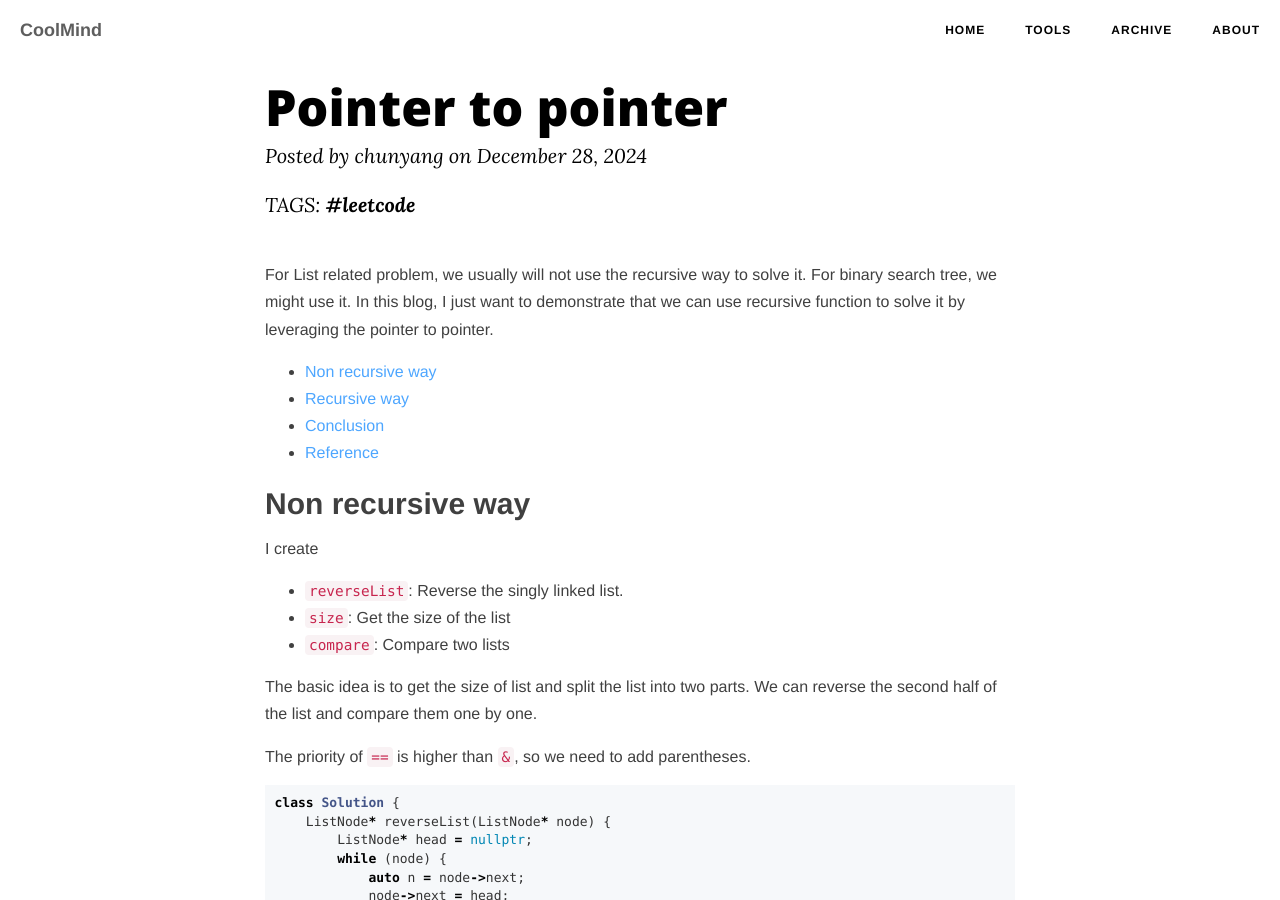
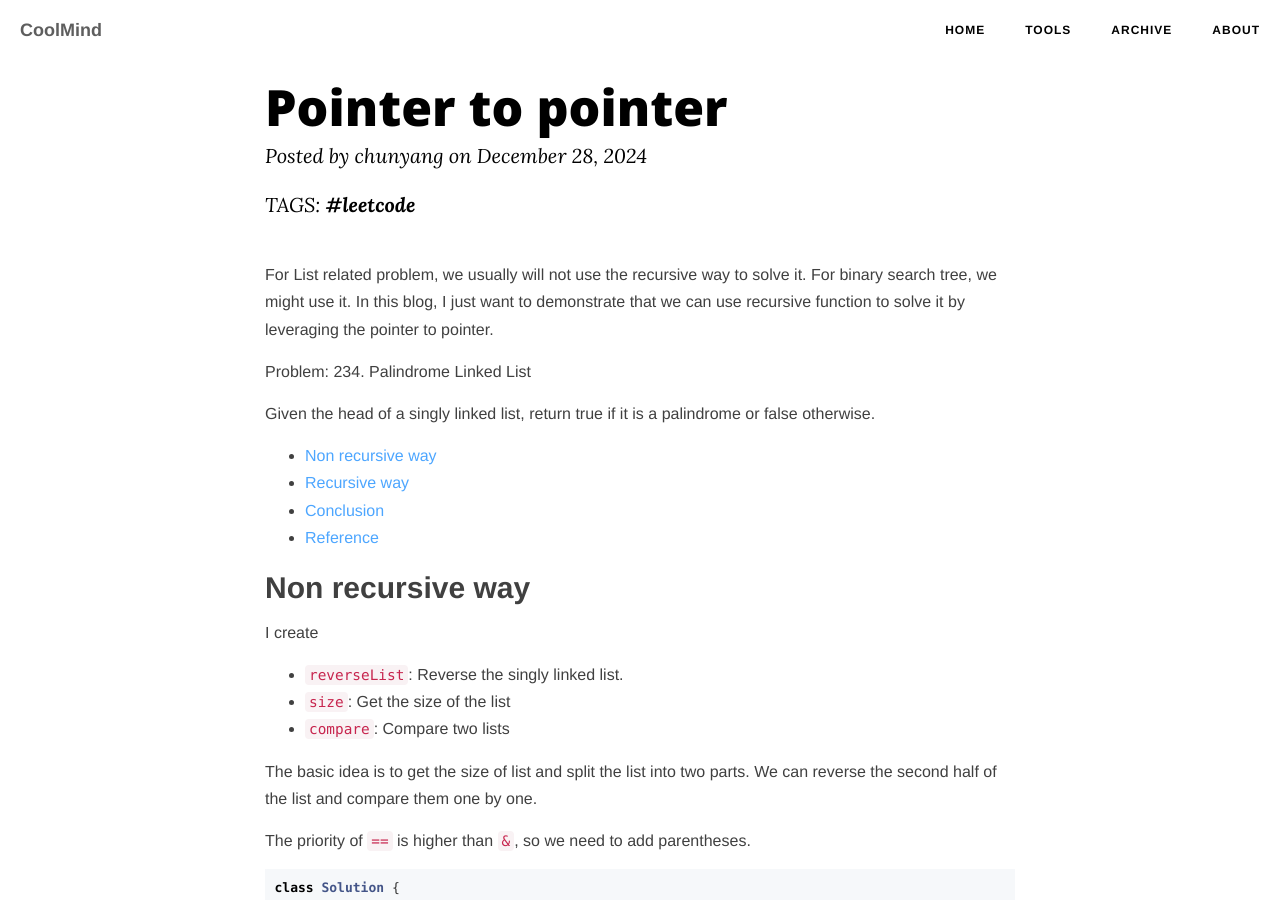
Before and after one commit to chunyang-wen/chunyang-wen.github.io, a Jekyll site: the page built from _posts/2024/2024-12-28-pointer-to-pointer.md, in a window 1280 px wide and 900 px high. Built offline with Jekyll 4.4.1, drawn with Linux system fonts in a browser that asks for light colours; comment, search, counter and statistics services are not loaded.

Commit message:
Update 2024-12-28-pointer-to-pointer.md
Add problem to reduce confusion.

```diff
--- a/_posts/2024/2024-12-28-pointer-to-pointer.md
+++ b/_posts/2024/2024-12-28-pointer-to-pointer.md
@@ -8,6 +8,11 @@ tags: [leetcode]
 For List related problem, we usually will not use the recursive way to solve it. For binary
 search tree, we might use it. In this blog, I just want to demonstrate that we can use recursive
 function to solve it by leveraging the pointer to pointer.
+
+Problem: 234. Palindrome Linked List
+
+Given the head of a singly linked list, return true if it is a
+palindrome or false otherwise.
 
 + toc
 {:toc}
```
